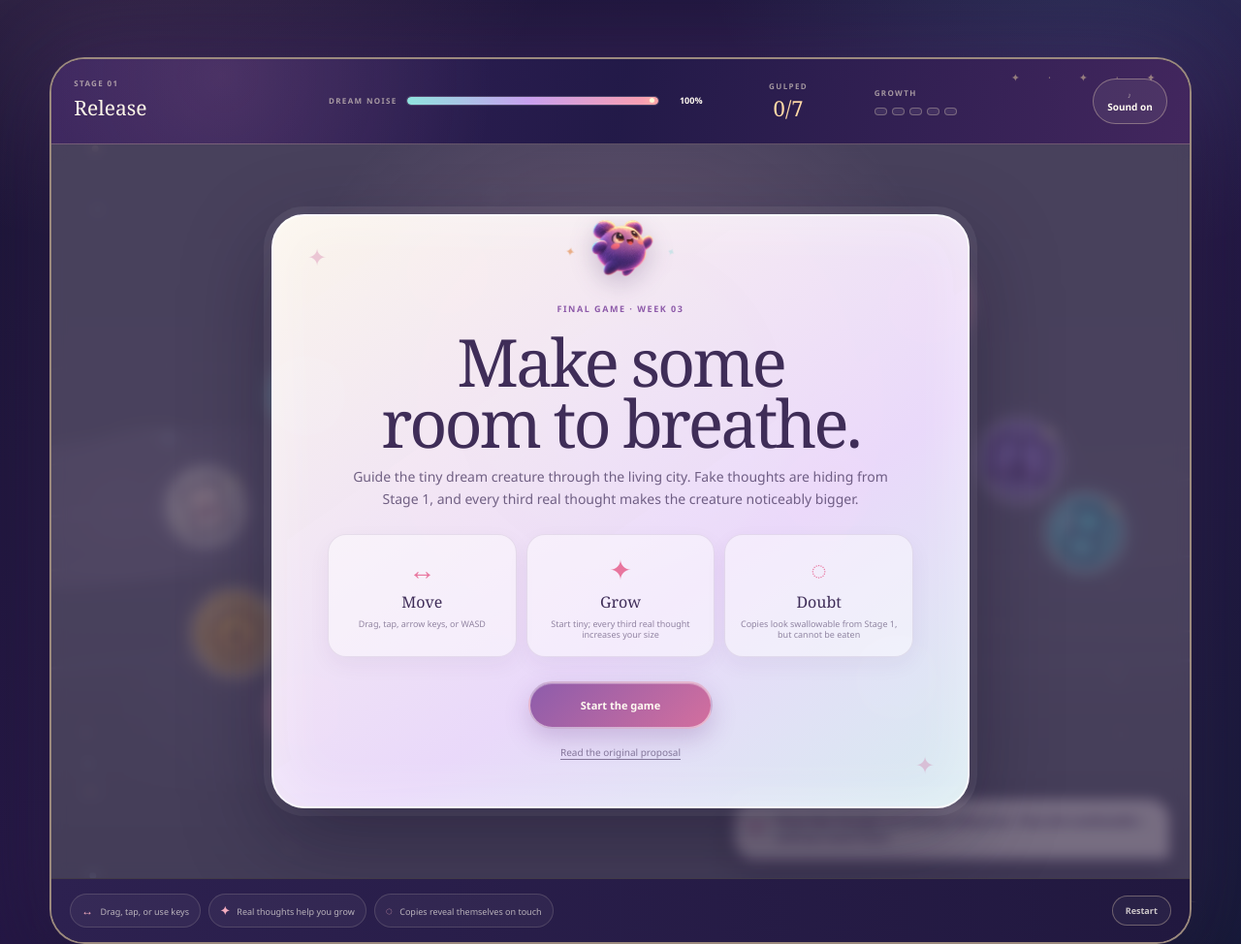
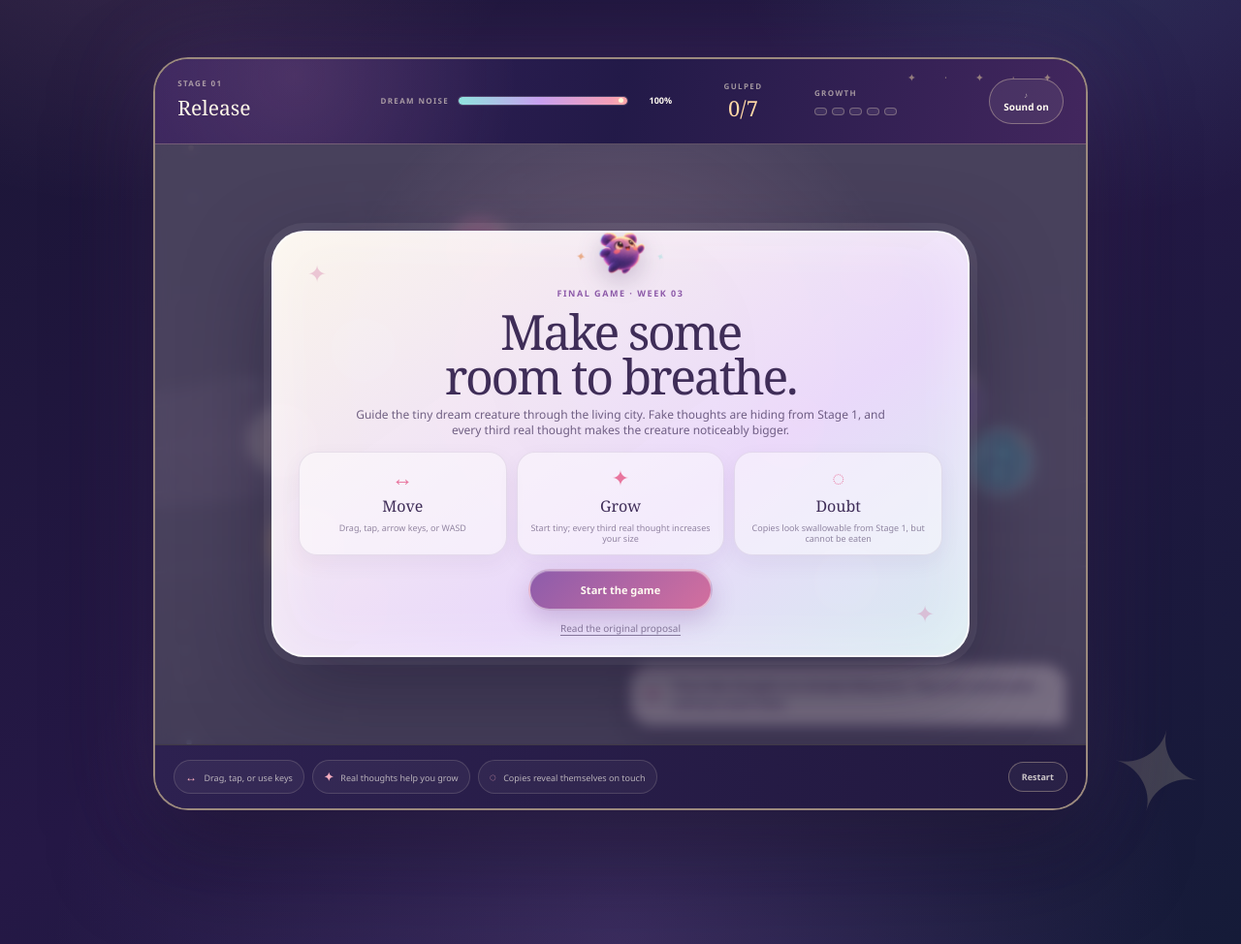
Before and after one commit to cbinoi-wq/ai-design-portfolio, a plain HTML site: page game.html in a window 1280 px wide. Shown: the part 1238-2212 px from the top of the page at 97% size. Drawn offline with Linux system fonts and the light colour scheme; animation ran at ten frames a second.

Commit message:
Fit the game to laptop screens
Keep the full HUD, playfield, opening instructions, and controls inside laptop viewports, and prevent the grown creature from clipping at the board edges.

```diff
--- a/game.css
+++ b/game.css
@@ -141,7 +141,7 @@
 .play-heading > p:first-child span { font-size: 13px; text-shadow: 0 0 18px rgba(255,217,130,.8); }
 .play-heading h2 { margin: 18px auto 15px; font: 400 clamp(45px, 6vw, 78px)/.92 var(--serif); letter-spacing: -.045em; text-wrap: balance; }
 .play-heading-copy { max-width: 610px; margin: 0 auto; color: rgba(255,250,241,.66); font-family: var(--serif); font-size: clamp(16px, 1.8vw, 21px); line-height: 1.4; }
-.game-frame { position: relative; z-index: 1; max-width: 1280px; margin: 0 auto; overflow: hidden; border: 2px solid rgba(255,230,181,.56); border-radius: 36px; background: #1d1538; box-shadow: 0 40px 100px rgba(4,6,16,.5), 0 0 90px rgba(187,112,236,.2), inset 0 0 0 5px rgba(255,255,255,.035); }
+.game-frame { position: relative; z-index: 1; max-width: 1280px; margin: 0 auto; overflow: hidden; scroll-margin-top: 12px; border: 2px solid rgba(255,230,181,.56); border-radius: 36px; background: #1d1538; box-shadow: 0 40px 100px rgba(4,6,16,.5), 0 0 90px rgba(187,112,236,.2), inset 0 0 0 5px rgba(255,255,255,.035); }
 .game-frame::before { position: absolute; top: 10px; right: 22px; z-index: 4; color: rgba(255,231,169,.46); font-size: 11px; letter-spacing: 13px; content: "✦ · ✦ · ✦"; pointer-events: none; }
 
 .game-hud {
@@ -214,6 +214,36 @@
 
 @keyframes mascotBob { 50% { transform: translateY(-5px) rotate(2deg) scale(1.035,.97); } }
 @keyframes mascotTwinkle { 50% { opacity: .4; transform: scale(.75) rotate(25deg); } }
+
+/* On laptops, size the complete game frame from the usable viewport height.
+   The 48:31 playfield, HUD, and controls now fit together without scrolling. */
+@media (min-width: 761px) {
+  .game-frame { width: min(100%, 1280px, calc(154.84dvh - 275px)); }
+  .canvas-wrap { min-height: 0; }
+}
+
+@media (min-width: 761px) and (max-height: 850px) {
+  .overlay-card { padding: 56px 26px 20px; }
+  .overlay-mascot { height: 58px; }
+  .overlay-mascot img { width: 62px; height: 58px; }
+  .overlay-card h2 { margin-block: 8px; font-size: clamp(36px, 4.2vw, 50px); }
+  .overlay-card > p:not(.overlay-step) { font-size: 12px; line-height: 1.35; }
+  .instruction-grid { margin: 14px 0; }
+  .instruction-grid div { padding: 10px 8px; }
+  .instruction-grid span { font-size: 22px; }
+  .game-button { padding-block: 12px; }
+  .overlay-link { margin-top: 10px; }
+}
+
+@media (min-width: 761px) and (max-height: 720px) {
+  .game-frame { border-radius: 28px; }
+  .game-hud { min-height: 72px; padding: 10px 18px; gap: 14px; }
+  .hud-stage strong { font-size: 18px; }
+  .hud-count strong { font-size: 19px; }
+  .sound-toggle { padding: 8px 11px; }
+  .game-controls { padding: 10px 16px; }
+  .control-hints span { padding-block: 5px; }
+}
 
 .process-notes { max-width: 1220px; margin: 0 auto; padding: clamp(90px, 11vw, 165px) clamp(22px, 4vw, 45px); }
 .process-heading { display: grid; align-items: end; grid-template-columns: 1fr 1fr; gap: 18px 70px; }
--- a/game.html
+++ b/game.html
@@ -6,9 +6,9 @@
   <meta name="description" content="Play Swallow the Static, Criss Binoi's final Hallucination web game about swallowing real thoughts, exposing false echoes, and protecting one memory.">
   <title>Swallow the Static | Final Game · Criss Binoi</title>
   <link rel="stylesheet" href="styles.css?v=14">
-  <link rel="stylesheet" href="game.css?v=7">
+  <link rel="stylesheet" href="game.css?v=8">
   <script src="script.js?v=14" defer></script>
-  <script src="game.js?v=9" defer></script>
+  <script src="game.js?v=10" defer></script>
 </head>
 <body class="game-page" data-page="game">
   <header class="site-header game-header" id="top">
@@ -27,7 +27,7 @@
         <h1 id="game-title">SWALLOW<br><em>THE STATIC.</em></h1>
         <p class="cover-lede">A tiny dream creature is surrounded by thoughts that feel too loud. Swallow what is real, expose the copies, and protect the one memory that should remain.</p>
         <div class="cover-actions">
-          <a class="cover-button cover-button-primary" href="#play">Play the game</a>
+          <a class="cover-button cover-button-primary" href="#game-frame">Play the game</a>
           <a class="cover-button" href="game-proposal.html">View the proposal</a>
         </div>
         <div class="game-intro-note" aria-label="Game details">
--- a/game.js
+++ b/game.js
@@ -11,6 +11,7 @@
   const overlayButton = document.querySelector('#overlay-button');
   const overlayLink = document.querySelector('#overlay-link');
   const instructionGrid = document.querySelector('#instruction-grid');
+  const gameFrame = document.querySelector('#game-frame');
   const message = document.querySelector('#game-message');
   const stageNumber = document.querySelector('#stage-number');
   const stageName = document.querySelector('#stage-name');
@@ -94,6 +95,7 @@
 
   const BASE_PLAYER_RADIUS = 26;
   const MAX_PLAYER_RADIUS = 54;
+  const PLAYER_VISUAL_MARGIN_FACTOR = 2.55;
 
   const player = {
     x: WORLD.width * .5,
@@ -121,6 +123,18 @@
     player.targetRadius = BASE_PLAYER_RADIUS;
   }
 
+  function keepPlayerFullyVisible() {
+    // The furry sprite is much wider than its collision circle, especially
+    // during the growth bounce. Use the complete artwork as the boundary.
+    const visualMargin = player.radius * PLAYER_VISUAL_MARGIN_FACTOR + 8;
+    player.x = Math.max(visualMargin, Math.min(WORLD.width - visualMargin, player.x));
+    player.y = Math.max(visualMargin, Math.min(WORLD.height - visualMargin, player.y));
+    if (pointerTarget) {
+      pointerTarget.x = Math.max(visualMargin, Math.min(WORLD.width - visualMargin, pointerTarget.x));
+      pointerTarget.y = Math.max(visualMargin, Math.min(WORLD.height - visualMargin, pointerTarget.y));
+    }
+  }
+
   function resizeCanvas() {
     const rect = wrap.getBoundingClientRect();
     cssWidth = rect.width;
@@ -133,8 +147,8 @@
       objects.forEach((object) => { object.x *= horizontalScale; });
       if (pointerTarget) pointerTarget.x *= horizontalScale;
       WORLD.width = nextWorldWidth;
-      player.x = Math.max(player.radius + 9, Math.min(WORLD.width - player.radius - 9, player.x));
     }
+    keepPlayerFullyVisible();
     pixelRatio = Math.min(window.devicePixelRatio || 1, 2);
     canvas.width = Math.round(cssWidth * pixelRatio);
     canvas.height = Math.round(cssHeight * pixelRatio);
@@ -248,6 +262,11 @@
     playing = true;
     lastTime = performance.now();
     ensureAudio();
+    // Starting any stage restores the entire HUD, board, and controls to view,
+    // even if the player scrolled inside the instruction card to reach Start.
+    window.requestAnimationFrame(() => {
+      gameFrame?.scrollIntoView({ behavior: reducedMotion ? 'auto' : 'smooth', block: 'start' });
+    });
   }
 
   function beginGame() {
@@ -471,8 +490,7 @@
     player.y += player.vy * delta;
     if (Math.abs(player.vx) > 2) player.facing = Math.sign(player.vx);
     player.radius += (player.targetRadius - player.radius) * Math.min(1, delta * 8);
-    player.x = Math.max(player.radius + 9, Math.min(WORLD.width - player.radius - 9, player.x));
-    player.y = Math.max(player.radius + 9, Math.min(WORLD.height - player.radius - 9, player.y));
+    keepPlayerFullyVisible();
     // Keep the swallow reaction long enough to read as two soft chews.
     player.chomp = Math.max(0, player.chomp - delta * 1.35);
     player.blink += delta;
```
